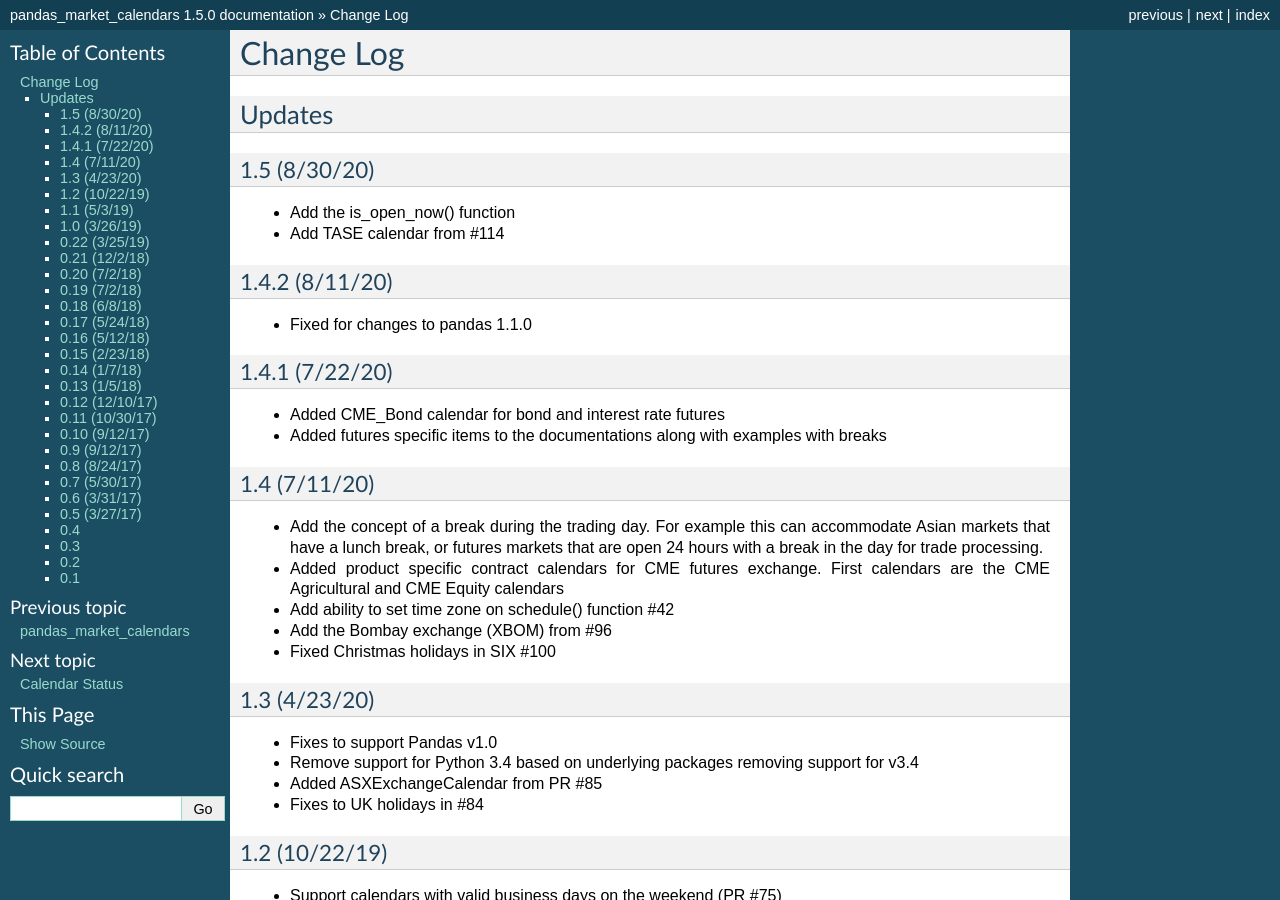
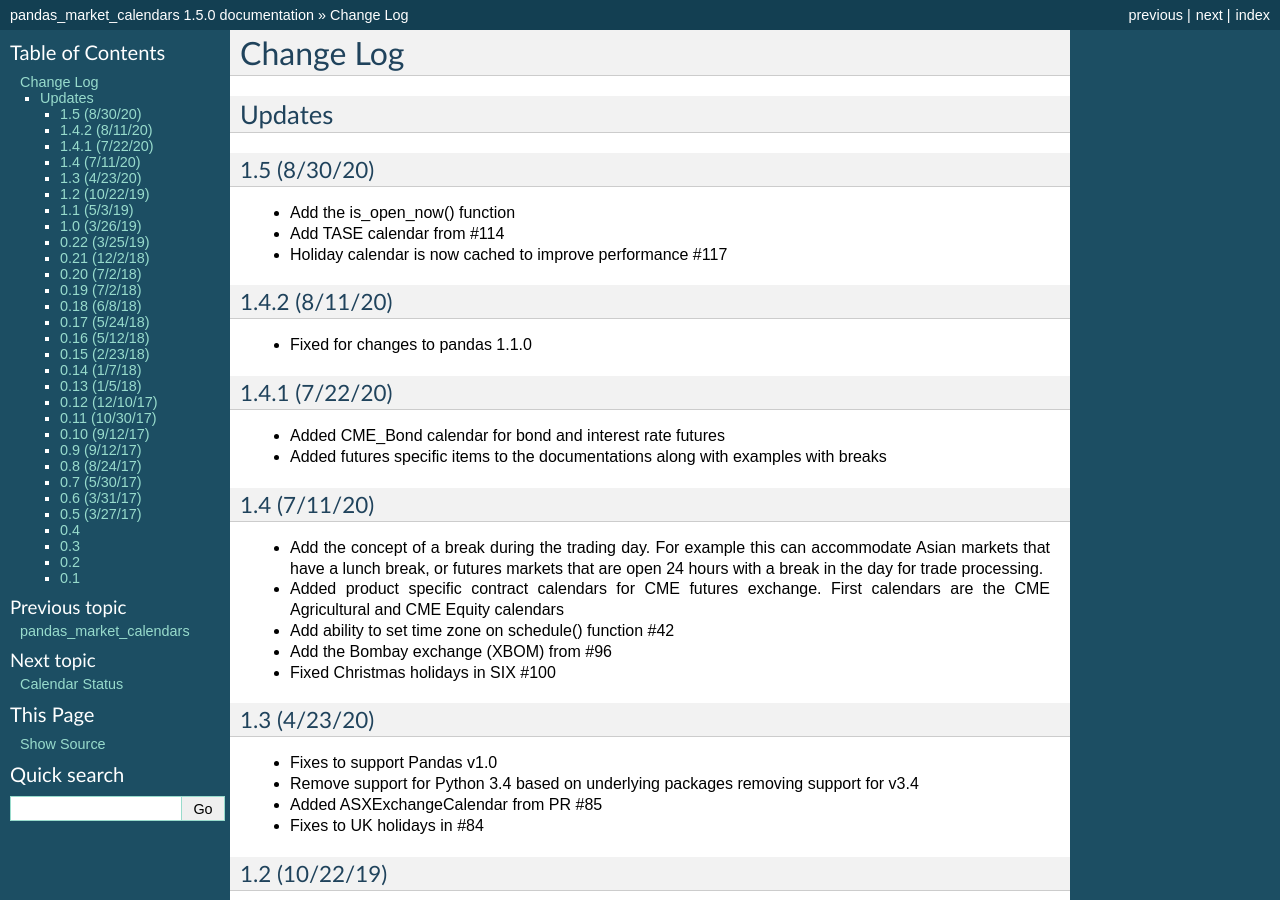
Before and after one commit to rsheftel/pandas_market_calendars, a Sphinx documentation site: the page built from docs/change_log.rst, in a window 1280 px wide and 900 px high. Built offline with Sphinx 7.4.7, drawn with Linux system fonts in a browser that asks for light colours.

Commit message:
updated for new pull request #117

```diff
--- a/docs/change_log.rst
+++ b/docs/change_log.rst
@@ -7,6 +7,7 @@
 ~~~~~~~~~~~~~
 - Add the is_open_now() function
 - Add TASE calendar from #114
+- Holiday calendar is now cached to improve performance #117
 
 1.4.2 (8/11/20)
 ~~~~~~~~~~~~~~~
```
